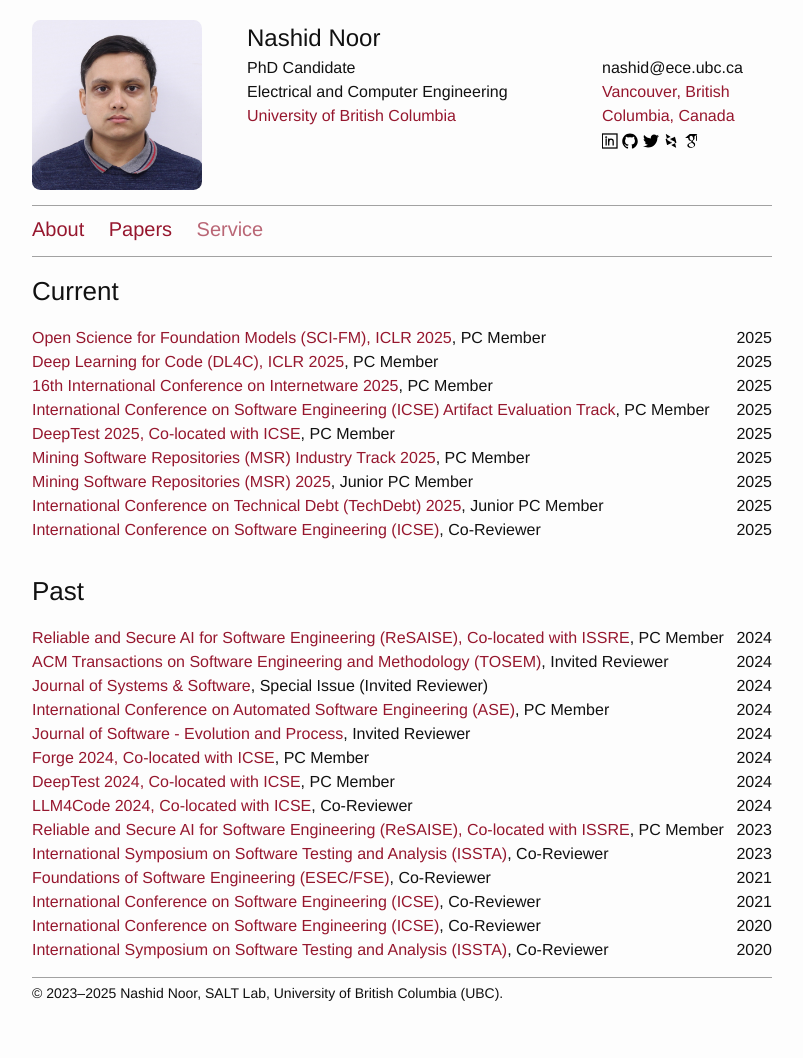
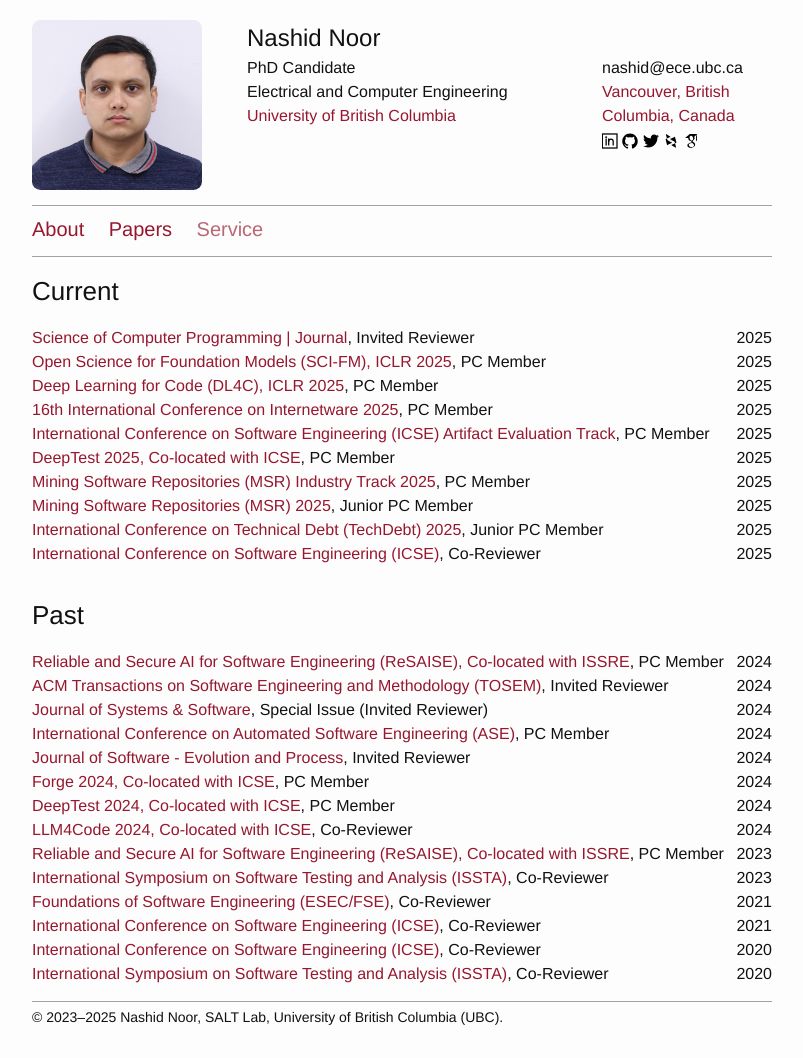
Before and after one commit to nashid/nashid.github.io, a Jekyll site: the page built from nav/service.md, in a window 1280 px wide. Shown: the whole page, without its empty margins (238-1041 px from the left). Built offline with Jekyll 4.4.1, drawn with Linux system fonts in a browser that asks for light colours; before the commit the page ends 1034 px from its top, so only the background shows below that.

Commit message:
add invited journal review news - 1

```diff
--- a/_data/services.yml
+++ b/_data/services.yml
@@ -1,4 +1,9 @@
 # 2025
+- name:  Science of Computer Programming | Journal
+  role: Invited Reviewer
+  year: 2025
+  website: https://www.sciencedirect.com/journal/science-of-computer-programming
+
 - name: Open Science for Foundation Models (SCI-FM), ICLR 2025
   role: PC Member
   year: 2025
```
